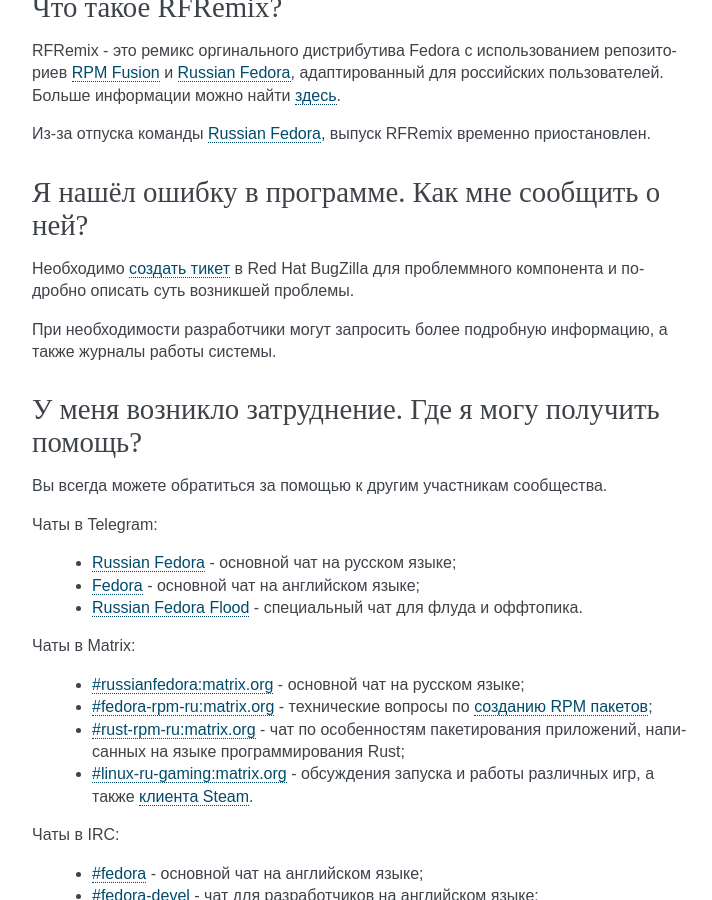
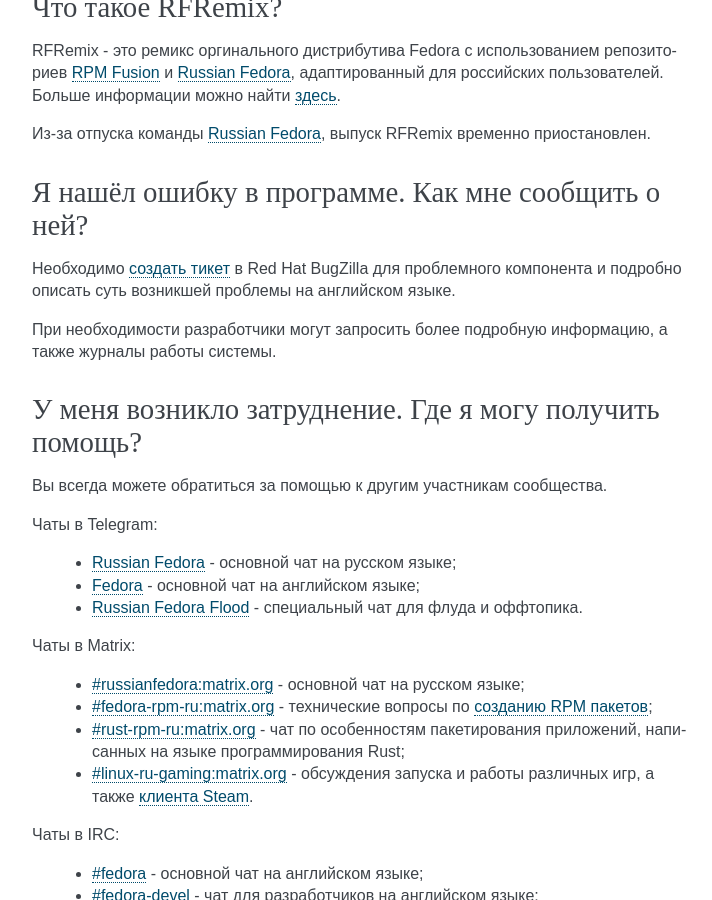
Before and after one commit to RussianFedora/FAQ, a Sphinx documentation site: the page built from source/generic-info.rst, in a window 1280 px wide and 900 px high, scrolled down 3333 px. Shown: the whole window, without its empty margins (388-1100 px from the left). Built offline with Sphinx 7.4.7, drawn with Linux system fonts in a browser that asks for light colours.

Commit message:
Updated bug-report question.

```diff
--- a/source/generic-info.rst
+++ b/source/generic-info.rst
@@ -207,7 +207,7 @@
 Я нашёл ошибку в программе. Как мне сообщить о ней?
 ======================================================
 
-Необходимо `создать тикет <https://bugzilla.redhat.com/enter_bug.cgi?product=Fedora>`__ в Red Hat BugZilla для проблеммного компонента и подробно описать суть возникшей проблемы.
+Необходимо `создать тикет <https://bugzilla.redhat.com/enter_bug.cgi?product=Fedora>`__ в Red Hat BugZilla для проблемного компонента и подробно описать суть возникшей проблемы на английском языке.
 
 При необходимости разработчики могут запросить более подробную информацию, а также журналы работы системы.
 
```
